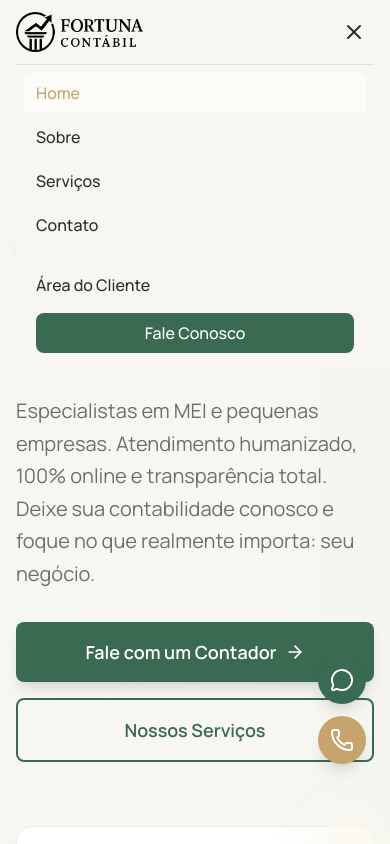
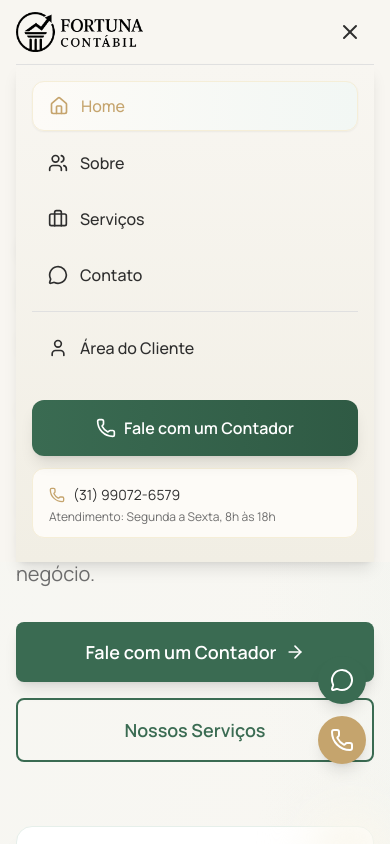
Before and after one commit to leticiasegurasse/fortuna-contabil, a React (Vite) app: page / in a window 390 px wide. Both pictures are taken after a click on the button 354 px from the left and 32 px from the top of the page. Shown: the top 844 px of the page. Built offline with nearby package versions, Linux system fonts and the light colour scheme.

Commit message:
menu mobile

```diff
--- a/src/components/Header.tsx
+++ b/src/components/Header.tsx
@@ -1,6 +1,6 @@
 import { useState, useEffect } from 'react';
 import { Link, useLocation } from 'react-router-dom';
-import { Menu, X } from 'lucide-react';
+import { Menu, X, Home, Users, Briefcase, MessageCircle, User, Phone } from 'lucide-react';
 import { ROUTES } from '../config/routes';
 
 const Header = () => {
@@ -18,11 +18,10 @@ const Header = () => {
   }, []);
 
   const navigation = [
-    { name: 'Home', href: ROUTES.HOME },
-    { name: 'Sobre', href: ROUTES.ABOUT },
-    { name: 'Serviços', href: ROUTES.SERVICES },
-    //{ name: 'Blog', href: ROUTES.BLOG },
-    { name: 'Contato', href: ROUTES.CONTACT },
+    { name: 'Home', href: ROUTES.HOME, icon: Home },
+    { name: 'Sobre', href: ROUTES.ABOUT, icon: Users },
+    { name: 'Serviços', href: ROUTES.SERVICES, icon: Briefcase },
+    { name: 'Contato', href: ROUTES.CONTACT, icon: MessageCircle },
   ];
 
   const isActive = (path: string) => location.pathname === path;
@@ -78,7 +77,7 @@ const Header = () => {
           {/* Mobile menu button */}
           <button
             onClick={() => setIsMenuOpen(!isMenuOpen)}
-            className="lg:hidden p-2 rounded-md text-secondary-500 hover:text-primary-500 hover:bg-background-200"
+            className="lg:hidden p-3 rounded-xl text-secondary-500 hover:text-primary-500 hover:bg-primary-50 transition-all duration-300"
           >
             {isMenuOpen ? <X size={24} /> : <Menu size={24} />}
           </button>
@@ -86,37 +85,66 @@ const Header = () => {
 
         {/* Mobile Navigation */}
         {isMenuOpen && (
-          <div className="lg:hidden">
-            <div className="px-2 pt-2 pb-3 space-y-1 bg-background-500 border-t border-neutral-200">
-              {navigation.map((item) => (
+          <div className="lg:hidden animate-in slide-in-from-top-2 duration-300">
+            <div className="px-4 pt-4 pb-6 space-y-3 bg-gradient-to-b from-background-500 to-background-400 border-t border-neutral-200 shadow-lg">
+              {/* Navigation Items */}
+              <div className="space-y-2">
+                {navigation.map((item, index) => (
                   <Link
                     key={item.name}
                     to={item.href}
-                  className={`block px-3 py-2 rounded-md text-base font-medium ${
+                    className={`flex items-center space-x-3 px-4 py-3 rounded-xl text-base font-medium transition-all duration-300 transform hover:scale-105 ${
                       isActive(item.href)
-                      ? 'text-primary-500 bg-primary-50'
+                        ? 'text-primary-500 bg-gradient-to-r from-primary-50 to-accent-50 border border-primary-200 shadow-sm'
                         : 'text-secondary-500 hover:text-primary-500 hover:bg-background-200'
                     }`}
                     onClick={() => setIsMenuOpen(false)}
+                    style={{ animationDelay: `${index * 100}ms` }}
                   >
-                  {item.name}
+                    <item.icon size={20} className="flex-shrink-0" />
+                    <span>{item.name}</span>
                   </Link>
                 ))}
-              <div className="pt-4 space-y-2">
+              </div>
+
+              {/* Divider */}
+              <div className="border-t border-neutral-200 my-4"></div>
+
+              {/* Additional Links */}
+              <div className="space-y-2">
                 <Link
                   to={ROUTES.CLIENT_AREA}
-                  className="block px-3 py-2 text-base font-medium text-secondary-500 hover:text-primary-500"
+                  className="flex items-center space-x-3 px-4 py-3 text-base font-medium text-secondary-500 hover:text-primary-500 hover:bg-background-200 rounded-xl transition-all duration-300"
                   onClick={() => setIsMenuOpen(false)}
                 >
-                  Área do Cliente
+                  <User size={20} className="flex-shrink-0" />
+                  <span>Área do Cliente</span>
                 </Link>
+              </div>
+
+              {/* CTA Button */}
+              <div className="pt-4">
                 <Link
                   to={ROUTES.CONTACT}
-                  className="block mx-3 bg-accent-500 text-white px-4 py-2 rounded-lg text-base font-medium text-center hover:bg-accent-600"
+                  className="flex items-center justify-center space-x-2 w-full bg-gradient-to-r from-accent-500 to-accent-600 text-white px-6 py-4 rounded-xl text-base font-semibold text-center hover:from-accent-600 hover:to-accent-700 transition-all duration-300 transform hover:scale-105 shadow-lg"
                   onClick={() => setIsMenuOpen(false)}
                 >
-                  Fale Conosco
+                  <Phone size={20} />
+                  <span>Fale com um Contador</span>
                 </Link>
+              </div>
+
+              {/* Contact Info */}
+              <div className="pt-4 px-4 py-3 bg-primary-50 rounded-xl border border-primary-200">
+                <div className="text-sm text-secondary-500 space-y-1">
+                  <div className="flex items-center space-x-2">
+                    <Phone size={16} className="text-primary-500" />
+                    <span>(31) 99072-6579</span>
+                  </div>
+                  <div className="text-xs text-neutral-500">
+                    Atendimento: Segunda a Sexta, 8h às 18h
+                  </div>
+                </div>
               </div>
             </div>
           </div>
--- a/src/components/ProcessSteps.tsx
+++ b/src/components/ProcessSteps.tsx
@@ -46,6 +46,11 @@ const ProcessSteps = ({
               <div className="bg-gradient-to-br from-accent-500 to-accent-600 text-white w-16 h-16 rounded-2xl flex items-center justify-center mx-auto mb-6 text-xl font-bold group-hover:scale-110 transition-transform duration-300">
                 {step.step}
               </div>
+              <div className="flex justify-center mb-6">
+                <div className="bg-gradient-to-br from-primary-100 to-accent-100 p-4 rounded-2xl">
+                  <step.icon size={32} className="text-primary-600" />
+                </div>
+              </div>
               <h3 className="text-xl font-bold text-secondary-500 mb-3">
                 {step.title}
               </h3>
--- a/src/components/ServiceHero.tsx
+++ b/src/components/ServiceHero.tsx
@@ -23,7 +23,7 @@ const ServiceHero = ({
   features
 }: ServiceHeroProps) => {
   return (
-    <section className="relative py-20 md:h-[80vh] text-white flex items-center justify-center">
+    <section className="relative py-20 h-[80vh] text-white flex items-center justify-center">
       {/* Background Image */}
       <div
         className="absolute inset-0 bg-cover bg-center bg-no-repeat"
```
Lines whose indentation alone changed are shown as unchanged.
